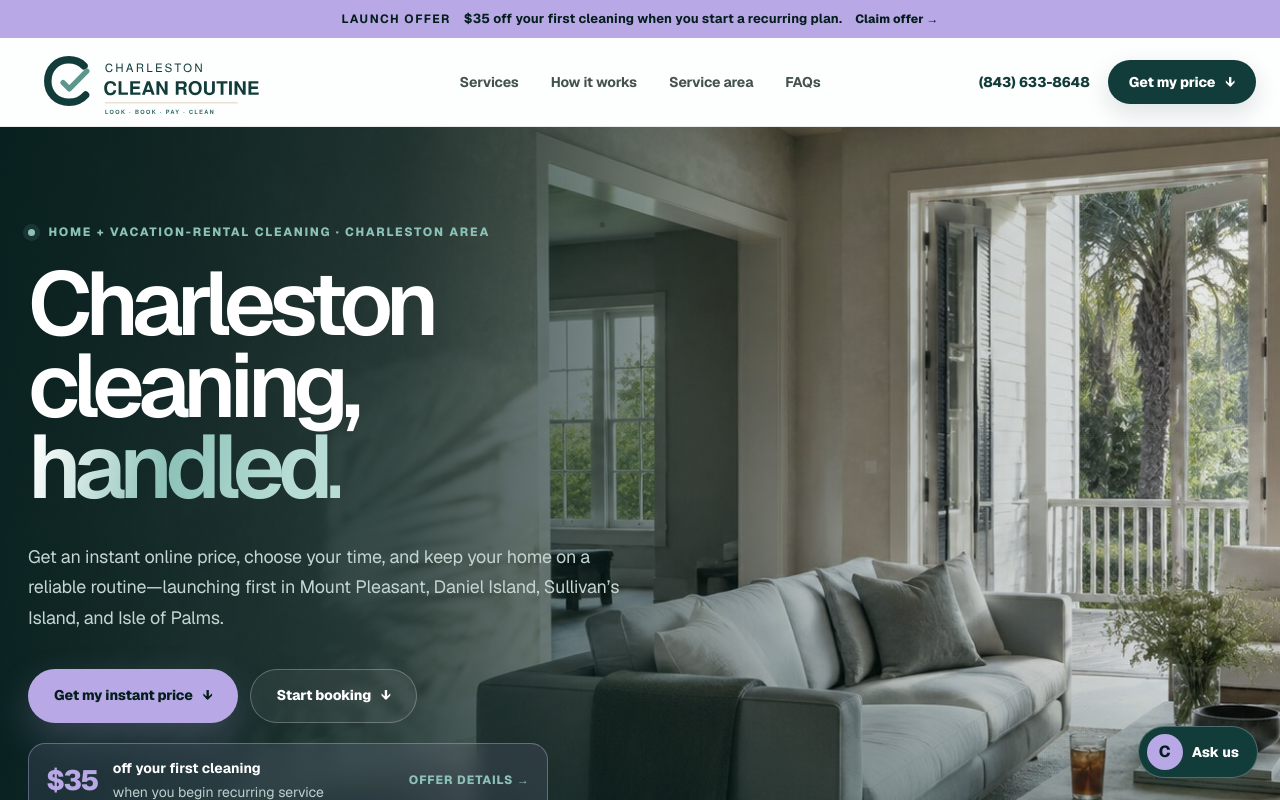
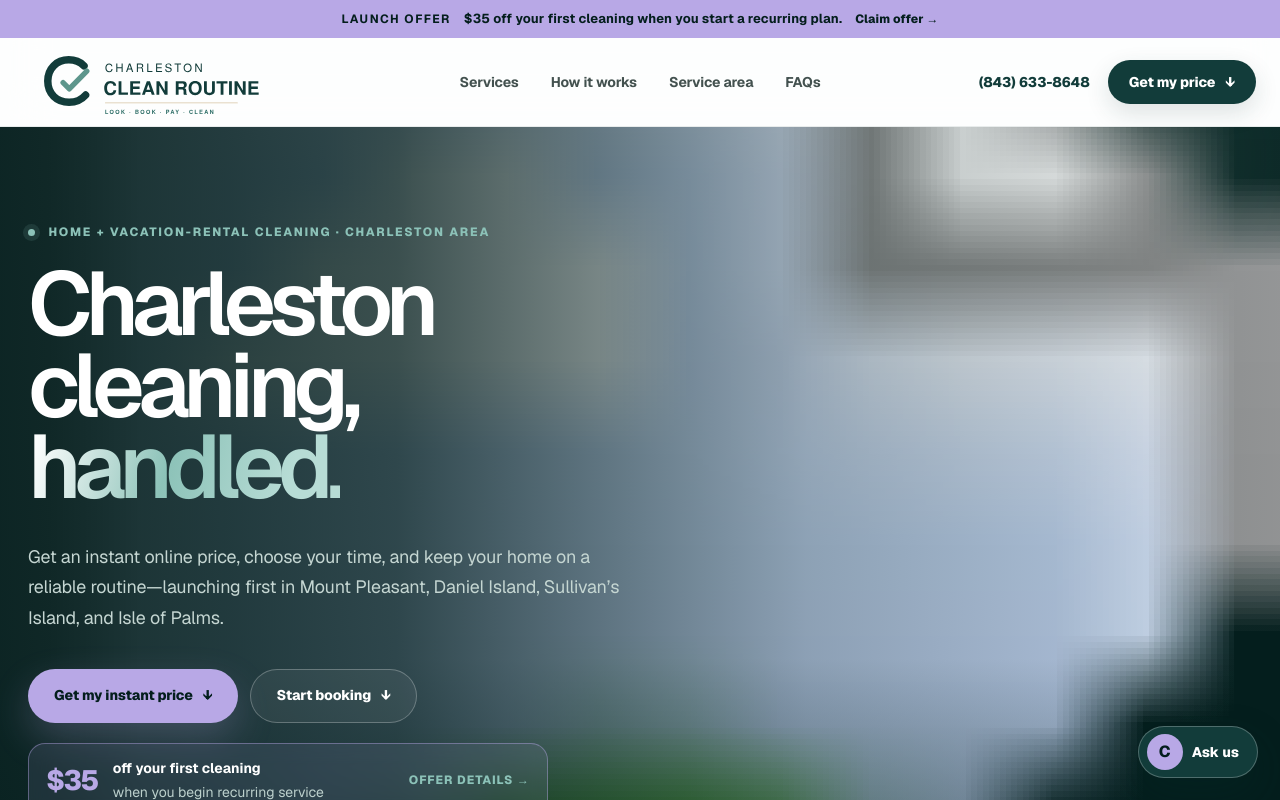
Before and after one commit to christophercompton843/charleston-clean-routine, a Next.js app: page / in a window 1280 px wide. Shown: the top 800 px of the page. Built offline with nearby package versions, Linux system fonts and the light colour scheme.

Commit message:
Use new front door image for homepage hero

```diff
--- a/app/layout-fixes.css
+++ b/app/layout-fixes.css
@@ -1,4 +1,16 @@
 /* Targeted layout refinements for service area and complete routine sections. */
+
+/* Homepage hero: use the Charleston front-door image supplied for launch. */
+.hero-visual {
+  background-image: url('/charleston-front-door-hero.svg');
+  background-size: cover;
+  background-position: center center;
+  background-repeat: no-repeat;
+}
+
+.hero-visual > img {
+  opacity: 0;
+}
 
 /* Service rollout cards: keep phase labeling readable and subordinate to the area name. */
 .rollout-phase {
```
